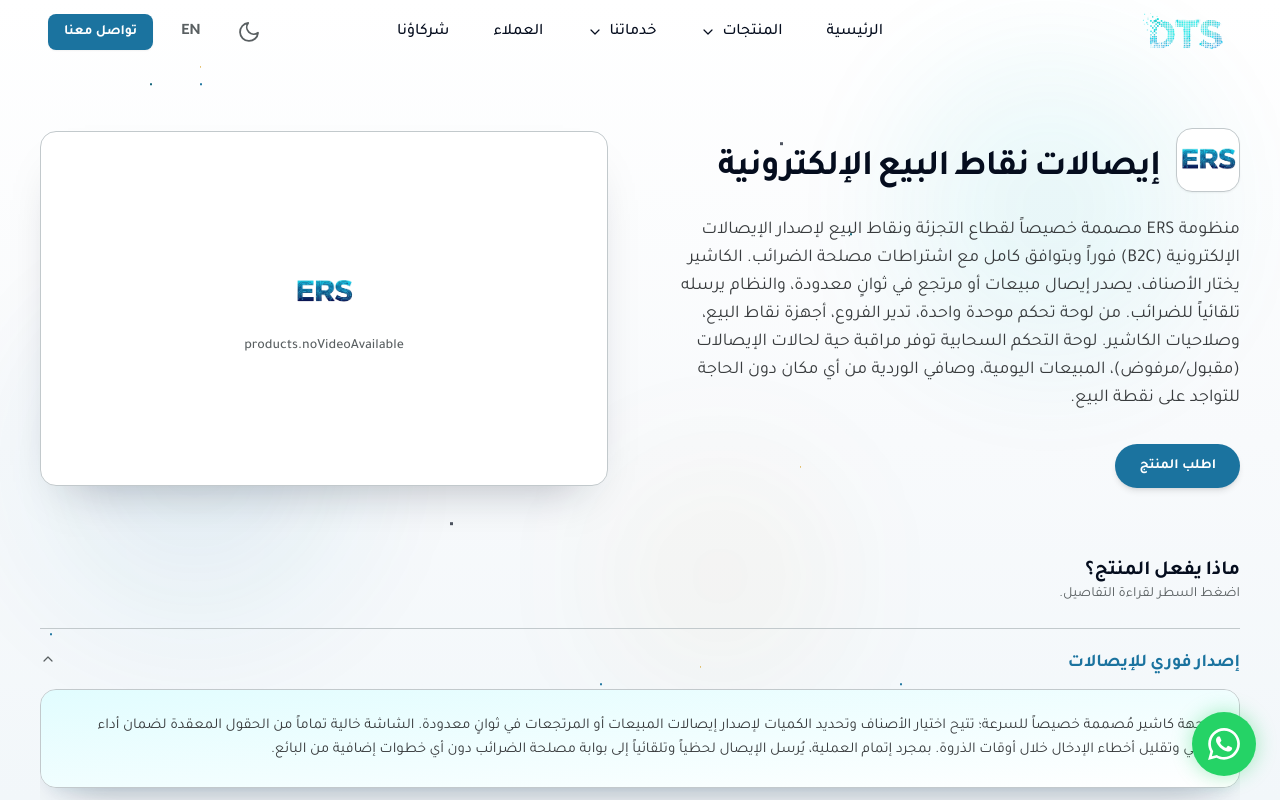
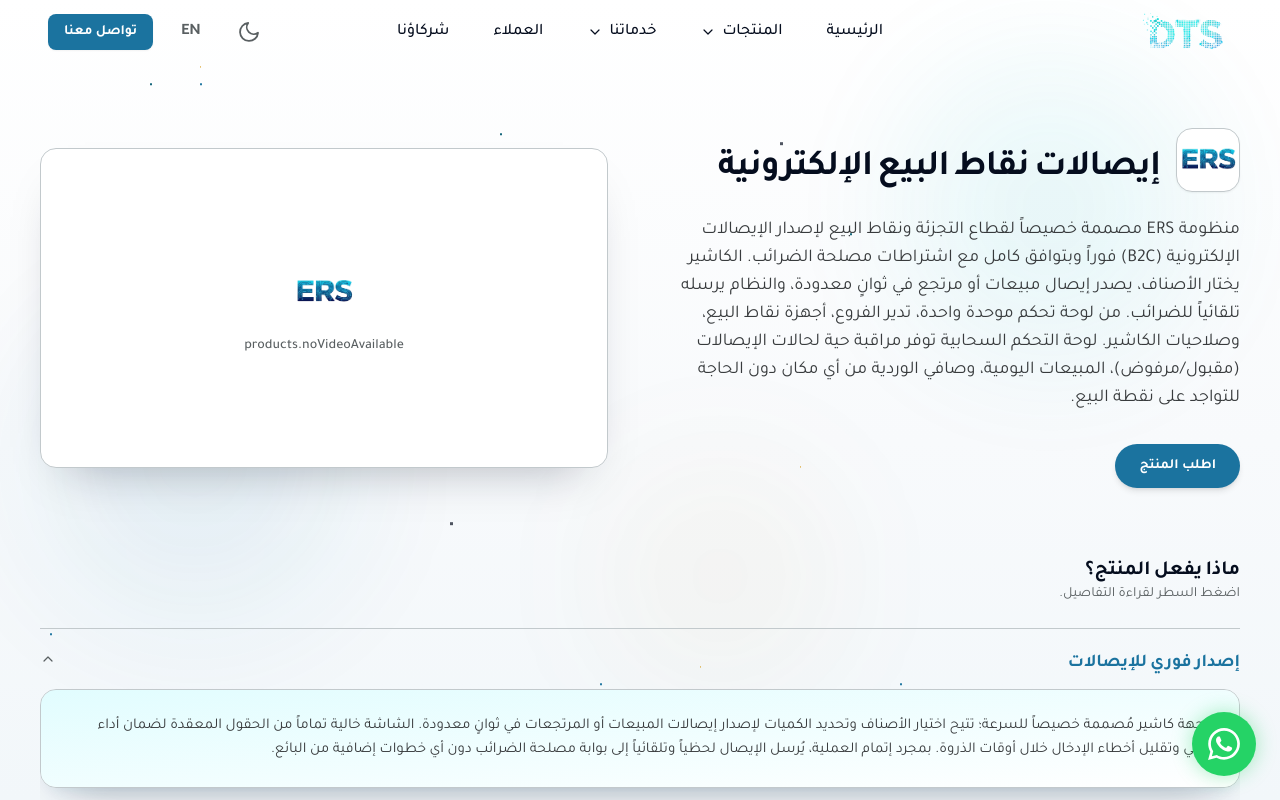
Before and after one commit to MohammedAshraf2006/DTS-WEB, a Vue app: page /products/ers in a window 1280 px wide. Shown: the top 800 px of the page. Built offline with nearby package versions, Linux system fonts and the light colour scheme.

Commit message:
Update ProductMediaStage.vue

```diff
--- a/src/components/products/ProductMediaStage.vue
+++ b/src/components/products/ProductMediaStage.vue
@@ -20,7 +20,7 @@
 
 <template>
   <div>
-    <div class="product-stage relative aspect-[16/10] overflow-hidden rounded-2xl border border-border bg-surface-alt">
+    <div class="product-stage relative aspect-video overflow-hidden rounded-2xl border border-border bg-surface-alt">
       <video
         v-if="firstVideo"
         :key="firstVideo.src"
```
